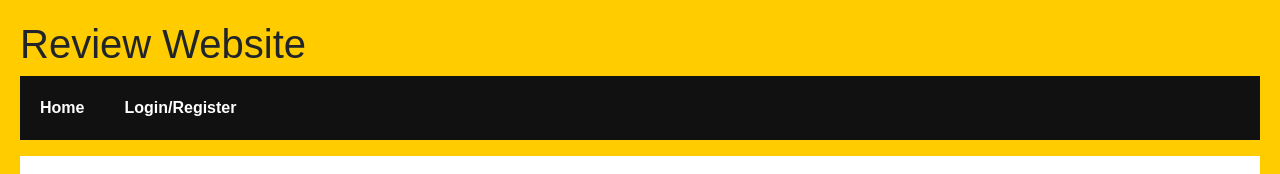
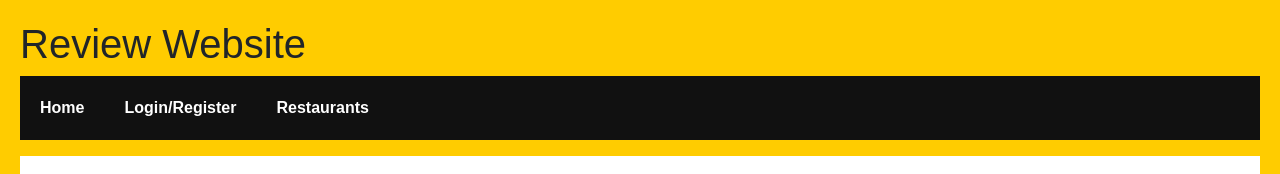
Before and after one commit to Drefeng/review-website-frontend, a React (Create React App) app: page /top in a window 1280 px wide. Shown: the top 174 px of the page. Built offline with nearby package versions, Linux system fonts and the light colour scheme; no server answers.

Commit message:
restaurant public

```diff
--- a/src/App.js
+++ b/src/App.js
@@ -38,6 +38,9 @@ class App extends Component {
         </li>
         <li>
           <NavLink to="/stuff">Login/Register</NavLink>
+        </li>
+        <li>
+            <NavLink to="/top">Restaurants</NavLink>
         </li>
       </Fragment>
     );
```
